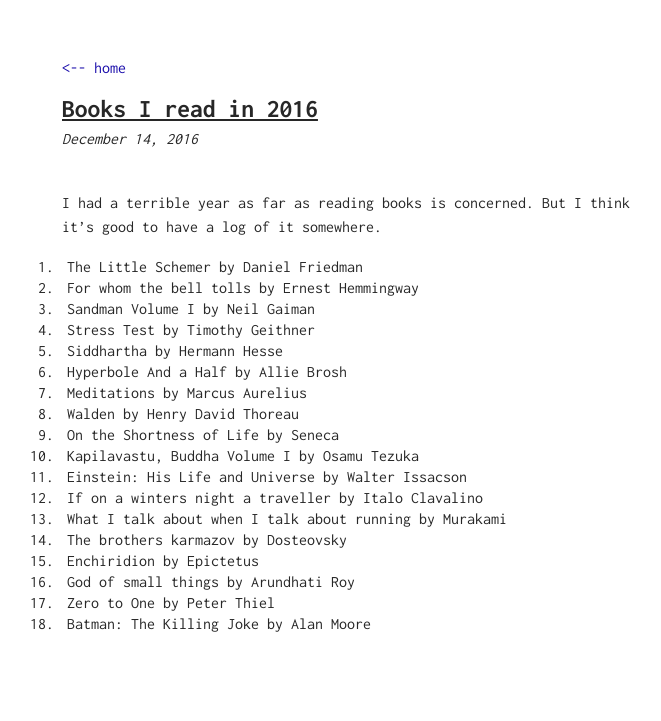
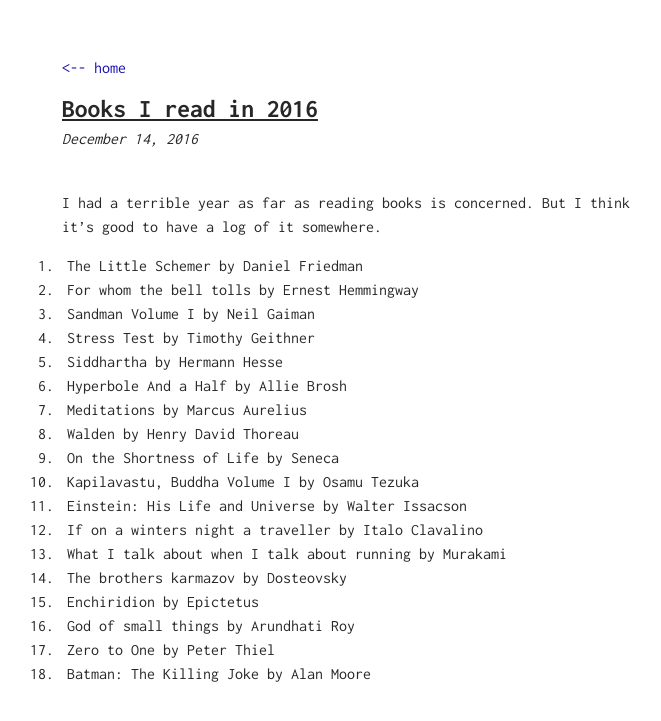
Before and after one commit to sukunrt/sukunrt.github.io, a Jekyll site: the page built from _posts/2016-12-14-Books_I_Read_in_2016.md, in a window 1280 px wide. Shown: the top 721 px of the page, without its empty margins (278-939 px from the left). Built offline with Jekyll 4.4.1, drawn with Linux system fonts in a browser that asks for light colours.

Commit message:
More CSS Fixes

```diff
--- a/assets/css/main.scss
+++ b/assets/css/main.scss
@@ -147,7 +147,7 @@ ul {
             }
         }
 	li {
-            padding-top: 5px;
+            line-height: 150%;
             padding-left: 5px;
             @media screen and (max-width: $br) {
                 padding: 10px 0 10px 0;
```
